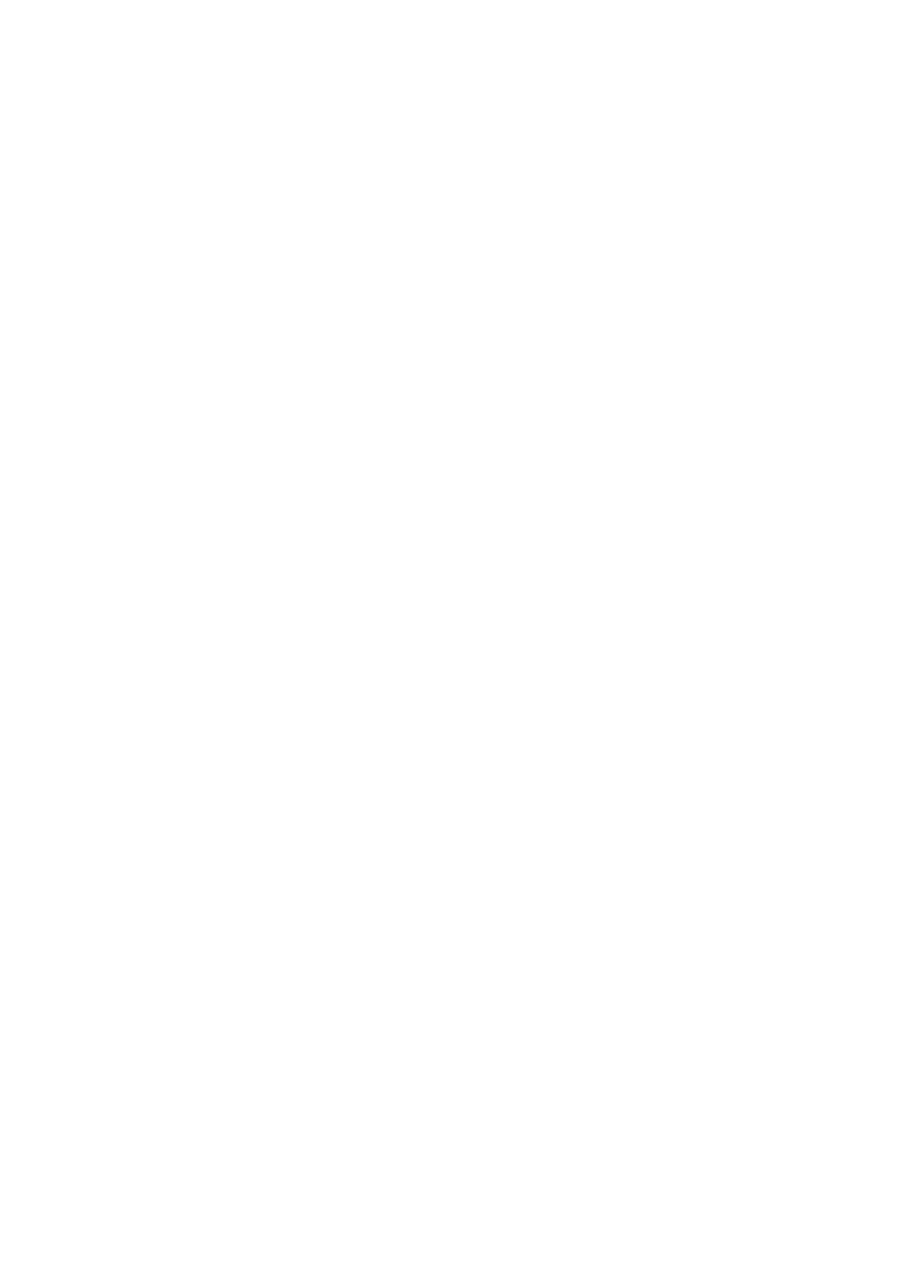
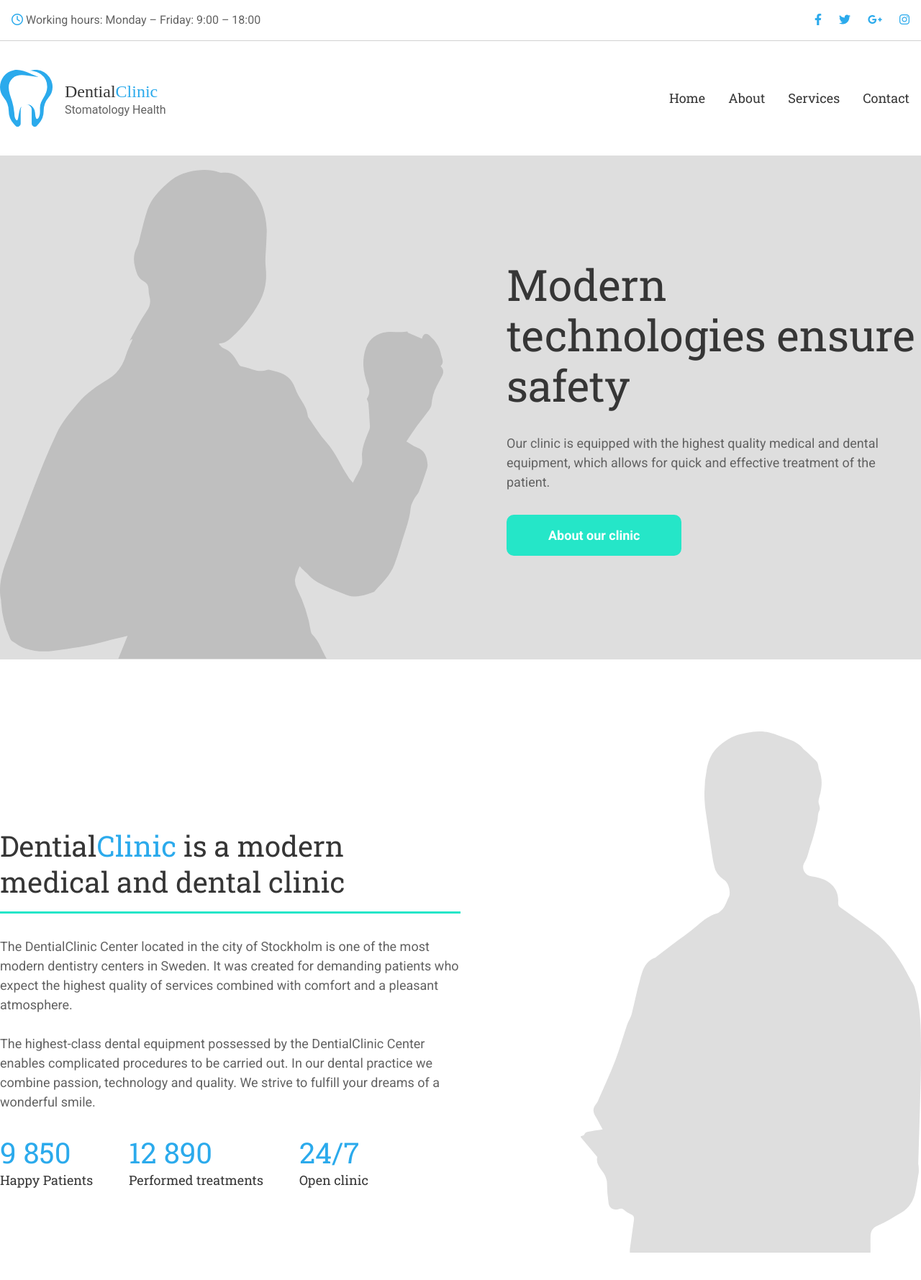
Before and after one commit to Fredrik-Nystrand/FEU21, a plain HTML site: page Inlämningsuppgifter/Uppgift-01-DentialClinic/index.html in a window 1280 px wide. Shown: the whole page at 72% size. Before the commit the page ends 800 px from the top, so only its background shows below. Drawn offline with Linux system fonts and the light colour scheme.

Commit message:
lagt till och stylat nav, showcase, about

```diff
--- /dev/null
+++ b/Inlämningsuppgifter/Uppgift-01-DentialClinic/css/helpers.css
@@ -0,0 +1,248 @@
+/* Container */
+
+.container {
+    max-width: 88.125rem;
+    /* 1410px */
+    margin: 0 auto;
+}
+
+
+/* Text color */
+
+.clr-green {
+    color: var(--clr-green);
+}
+
+.clr-blue {
+    color: var(--clr-blue);
+}
+
+
+/* Margin all */
+
+.m-1 {
+    margin: 1rem;
+}
+
+.m-2 {
+    margin: 2rem;
+}
+
+.m-3 {
+    margin: 3rem;
+}
+
+.m-4 {
+    margin: 4rem;
+}
+
+.m-5 {
+    margin: 5rem;
+}
+
+
+/* Margin top */
+
+.mt-1 {
+    margin-top: 1rem;
+}
+
+.mt-2 {
+    margin-top: 2rem;
+}
+
+.mt-3 {
+    margin-top: 3rem;
+}
+
+.mt-4 {
+    margin-top: 4rem;
+}
+
+.mt-5 {
+    margin-top: 5rem;
+}
+
+
+/* Margin right */
+
+.mr-1 {
+    margin-right: 1rem;
+}
+
+.mr-2 {
+    margin-right: 2rem;
+}
+
+.mr-3 {
+    margin-right: 3rem;
+}
+
+.mr-4 {
+    margin-right: 4rem;
+}
+
+.mr-5 {
+    margin-right: 5rem;
+}
+
+
+/* Margin bottom */
+
+.mb-1 {
+    margin-bottom: 1rem;
+}
+
+.mb-2 {
+    margin-bottom: 2rem;
+}
+
+.mb-3 {
+    margin-bottom: 3rem;
+}
+
+.mb-4 {
+    margin-bottom: 4rem;
+}
+
+.mb-5 {
+    margin-bottom: 5rem;
+}
+
+
+/* Margin left */
+
+.ml-1 {
+    margin-left: 1rem;
+}
+
+.ml-2 {
+    margin-left: 2rem;
+}
+
+.ml-3 {
+    margin-left: 3rem;
+}
+
+.ml-4 {
+    margin-left: 4rem;
+}
+
+.ml-5 {
+    margin-left: 5rem;
+}
+
+
+/* Padding all */
+
+.p-1 {
+    padding: 1rem;
+}
+
+.p-2 {
+    padding: 2rem;
+}
+
+.p-3 {
+    padding: 3rem;
+}
+
+.p-4 {
+    padding: 4rem;
+}
+
+.p-5 {
+    padding: 5rem;
+}
+
+
+/* Margin top */
+
+.pt-1 {
+    padding-top: 1rem;
+}
+
+.pt-2 {
+    padding-top: 2rem;
+}
+
+.pt-3 {
+    padding-top: 3rem;
+}
+
+.pt-4 {
+    padding-top: 4rem;
+}
+
+.pt-5 {
+    padding-top: 5rem;
+}
+
+
+/* Margin right */
+
+.pr-1 {
+    padding-right: 1rem;
+}
+
+.pr-2 {
+    padding-right: 2rem;
+}
+
+.pr-3 {
+    padding-right: 3rem;
+}
+
+.pr-4 {
+    padding-right: 4rem;
+}
+
+.pr-5 {
+    padding-right: 5rem;
+}
+
+
+/* Margin bottom */
+
+.pb-1 {
+    padding-bottom: 1rem;
+}
+
+.pb-2 {
+    padding-bottom: 2rem;
+}
+
+.pb-3 {
+    padding-bottom: 3rem;
+}
+
+.pb-4 {
+    padding-bottom: 4rem;
+}
+
+.pb-5 {
+    padding-bottom: 5rem;
+}
+
+
+/* Margin left */
+
+.pl-1 {
+    padding-left: 1rem;
+}
+
+.pl-2 {
+    padding-left: 2rem;
+}
+
+.pl-3 {
+    padding-left: 3rem;
+}
+
+.pl-4 {
+    padding-left: 4rem;
+}
+
+.pl-5 {
+    padding-left: 5rem;
+}
--- a/Inlämningsuppgifter/Uppgift-01-DentialClinic/style.css
+++ b/Inlämningsuppgifter/Uppgift-01-DentialClinic/css/reset.css
@@ -98,26 +98,3 @@ select {
         scroll-behavior: auto !important;
     }
 }
-
-
-/* ================================ Variabler ================================ */
-
-:root {
-    /* Färger */
-    --clr-text-footer: #F3FBFF;
-    --clr-outline: #d2d2d2;
-    --clr-background: #f7f7f7;
-    --clr-background-dark: #163c7c;
-    --clr-placeholder-1: #dedede;
-    --clr-placeholder-2: #bfbfbf;
-    --clr-text: #626262;
-    --clr-title: #363636;
-    --clr-green: #25e6c8;
-    --clr-blue: #2baaec;
-    /* Typsnitt */
-    --fnt-titles: Roboto Slab;
-    --fnt-body: Roboto;
-}
-
-
-/* ================================ Main CSS ================================ */
--- /dev/null
+++ b/Inlämningsuppgifter/Uppgift-01-DentialClinic/css/style.css
@@ -0,0 +1,207 @@
+@import "./reset.css";
+@import "./variables.css";
+@import "./helpers.css";
+
+/* ================================ Main CSS ================================ */
+
+body {
+    font-family: var(--fnt-body);
+    font-size: 1.125rem;
+    /* 18px */
+    color: var(--clr-text);
+}
+
+h1,
+h2,
+h3,
+h4,
+h5,
+h6 {
+    font-family: var(--fnt-titles);
+    color: var(--clr-title);
+    font-weight: 400;
+}
+
+h1 {
+    font-size: 3.75rem;
+    /* 60px */
+    line-height: 4.375rem;
+    /* 70px */
+}
+
+h2 {
+    font-size: 2.5rem;
+    /* 40px */
+    line-height: 3.125rem;
+    /* 50px */
+}
+
+h3 {
+    font-size: 1.375rem;
+    /* 22px */
+}
+
+h4 {
+    font-size: 1, 125rem;
+    /* 18px */
+}
+
+
+/* Knappar */
+
+.btn {
+    border: 0.125rem solid transparent;
+    /* 2px */
+    background-color: transparent;
+    padding: 0.8rem 3.5rem;
+    /* 18px 56px */
+    border-radius: 0.625rem;
+    /* 10px */
+    cursor: pointer;
+}
+
+.btn-green {
+    background-color: var(--clr-green);
+    color: #fff;
+    font-weight: 700;
+}
+
+.btn-green:hover {
+    background-color: var(--clr-blue);
+}
+
+
+/* Top menu */
+
+.top-menu-wrap {
+    border-bottom: 0.0833rem solid var(--clr-outline);
+    /* 1,33px */
+}
+
+.top-menu {
+    font-size: 1rem;
+    /* 16px */
+    display: flex;
+    justify-content: space-between;
+    align-items: center;
+}
+
+.top-menu i {
+    color: var(--clr-blue);
+}
+
+.top-menu .social-icons {
+    display: flex;
+    width: 8.25rem;
+    /* 132px */
+    justify-content: space-between;
+}
+
+.top-menu .social-icons a :hover {
+    color: var(--clr-green);
+}
+
+
+/* Main menu */
+
+.main-menu {
+    display: flex;
+    justify-content: space-between;
+    align-items: center;
+    font-family: var(--fnt-titles);
+}
+
+.main-menu ul {
+    list-style: none;
+    padding: 0;
+    display: flex;
+}
+
+.main-menu li {
+    padding: 1rem;
+}
+
+.main-menu a {
+    text-decoration: none;
+    color: var(--clr-title);
+}
+
+.main-menu a:hover {
+    color: var(--clr-blue);
+}
+
+
+/* Showcase */
+
+.showcase-wrap {
+    background-color: var(--clr-placeholder-1);
+    height: 43.75rem;
+    margin-bottom: 5rem;
+    /* 700px */
+}
+
+.showcase {
+    display: flex;
+    align-items: center;
+    justify-content: flex-end;
+    position: relative;
+    height: 100%;
+    width: 100%;
+}
+
+.showcase__content {
+    position: relative;
+    flex: 0.45;
+    z-index: 1;
+}
+
+.showcase img {
+    position: absolute;
+    top: 1.25rem;
+    left: 0;
+    z-index: 0;
+    /* 20px */
+}
+
+
+/* About us */
+
+.about-wrap {
+    height: 50.625rem;
+}
+
+.about {
+    display: flex;
+    align-items: center;
+    justify-content: flex-start;
+    position: relative;
+    height: 100%;
+    width: 100%;
+    /* 810px */
+}
+
+.about__content {
+    position: relative;
+    display: flex;
+    flex-direction: column;
+    flex: 0.5;
+    z-index: 1;
+}
+
+.about__content>h2 {
+    border-bottom: 3px solid var(--clr-green);
+}
+
+.about img {
+    position: absolute;
+    top: 1.25rem;
+    /* 20px */
+    right: 0;
+    z-index: 0;
+}
+
+.about__stats {
+    display: flex;
+    width: 80%;
+    justify-content: space-between;
+}
--- /dev/null
+++ b/Inlämningsuppgifter/Uppgift-01-DentialClinic/css/variables.css
@@ -0,0 +1,20 @@
+@import url('https://fonts.googleapis.com/css2?family=Roboto+Slab:wght@400;700&family=Roboto:wght@400;700&display=swap');
+
+/* ================================ Variables ================================ */
+
+:root {
+    /* Färger */
+    --clr-text-footer: #F3FBFF;
+    --clr-outline: #d2d2d2;
+    --clr-background: #f7f7f7;
+    --clr-background-dark: #163c7c;
+    --clr-placeholder-1: #dedede;
+    --clr-placeholder-2: #bfbfbf;
+    --clr-text: #626262;
+    --clr-title: #363636;
+    --clr-green: #25e6c8;
+    --clr-blue: #2baaec;
+    /* Typsnitt */
+    --fnt-titles: 'Roboto Slab', serif;
+    --fnt-body: 'Roboto', sans-serif;
+}
--- a/Inlämningsuppgifter/Uppgift-01-DentialClinic/index.html
+++ b/Inlämningsuppgifter/Uppgift-01-DentialClinic/index.html
@@ -5,14 +5,78 @@
     <meta charset="UTF-8">
     <meta http-equiv="X-UA-Compatible" content="IE=edge">
     <meta name="viewport" content="width=device-width, initial-scale=1.0">
-    <link rel="stylesheet" href="style.css">
+    <link rel="stylesheet" href="./css/style.css">
     <link rel="stylesheet" href="https://cdnjs.cloudflare.com/ajax/libs/font-awesome/6.0.0-beta2/css/all.min.css" integrity="sha512-YWzhKL2whUzgiheMoBFwW8CKV4qpHQAEuvilg9FAn5VJUDwKZZxkJNuGM4XkWuk94WCrrwslk8yWNGmY1EduTA==" crossorigin="anonymous" referrerpolicy="no-referrer"
     />
     <title>Dential Clinic</title>
 </head>
 
 <body>
-
+    <nav>
+        <div class="top-menu-wrap p-1">
+            <div class="top-menu container">
+                <div class="opening-hours">
+                    <i class="far fa-clock"></i>
+                    <span>Working hours: Monday – Friday: 9:00 – 18:00</span>
+                </div>
+                <div class="social-icons">
+                    <a href="#"><i class="fab fa-facebook-f"></i></a>
+                    <a href="#"><i class="fab fa-twitter"></i></a>
+                    <a href="#"><i class="fab fa-google-plus-g"></i></a>
+                    <a href="#"><i class="fab fa-instagram"></i></a>
+                </div>
+            </div>
+        </div>
+        <div class="main-menu container pt-2 pb-2">
+            <div class="logo">
+                <a href="./index.html"><img src="./img/Logo.svg" alt="Company Logotype"></a>
+            </div>
+            <div class="navigation">
+                <ul>
+                    <li><a href="#">Home</a></li>
+                    <li><a href="#">About</a></li>
+                    <li><a href="#">Services</a></li>
+                    <li><a href="#">Contact</a></li>
+                </ul>
+            </div>
+        </div>
+    </nav>
+    <section class="showcase-wrap">
+        <div class="showcase container">
+            <img src="./img/placeholder-01.svg" alt="">
+            <div class="showcase__content">
+                <h1 class="pb-2">Modern technologies ensure safety</h1>
+                <p class="pb-2">Our clinic is equipped with the highest quality medical and dental equipment, which allows for quick and effective treatment of the patient.</p>
+                <button class="btn btn-green">About our clinic</button>
+            </div>
+        </div>
+    </section>
+    <section class="about-wrap">
+        <div class="about container">
+            <div class="about__content">
+                <h2 class="pb-1">Dential<span class="clr-blue">Clinic</span> is a modern medical and dental clinic</h2>
+                <p class="pt-2 pb-2">The DentialClinic Center located in the city of Stockholm is one of the most modern dentistry centers in Sweden. It was created for demanding patients who expect the highest quality of services combined with comfort and a pleasant atmosphere.
+                    <br><br>The highest-class dental equipment possessed by the DentialClinic Center enables complicated procedures to be carried out. In our dental practice we combine passion, technology and quality. We strive to fulfill your dreams
+                    of a wonderful smile.
+                </p>
+                <div class="about__stats">
+                    <div class="stats__patients">
+                        <h2 class="clr-blue">9 850</h2>
+                        <h4>Happy Patients</h4>
+                    </div>
+                    <div class="stats__treatments">
+                        <h2 class="clr-blue">12 890</h2>
+                        <h4>Performed treatments</h4>
+                    </div>
+                    <div class="stats__clinic">
+                        <h2 class="clr-blue">24/7</h2>
+                        <h4>Open clinic</h4>
+                    </div>
+                </div>
+            </div>
+            <img src="./img/placeholder-02.svg" alt="">
+        </div>
+    </section>
 </body>
 
 </html>
```
